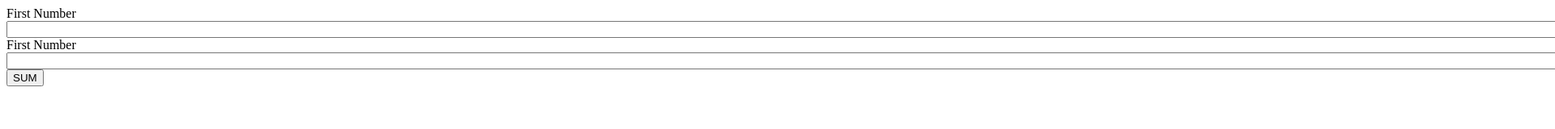
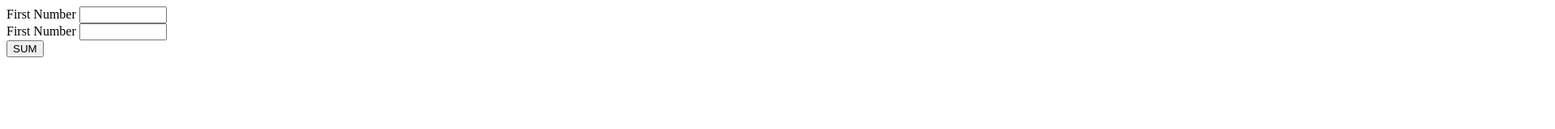
Before and after one commit to Gopinathide/j1, a plain HTML site: page index.html in a window 1280 px wide. Shown: the top 160 px of the page at 81% size, 1920 px wide, since content can reach past the window. Drawn offline with Linux system fonts and the light colour scheme.

Commit message:
Update index.html

```diff
--- a/index.html
+++ b/index.html
@@ -15,11 +15,11 @@
                 <form>
                     <div class="mb-3">
                         <label for="exampleInputEmail1" class="form-label">First Number</label>
-                        <input type="email" class="form-control" id="ones" aria-describedby="emailHelp" style="width: 10000px;">
+                        <input type="email" class="form-control" id="ones" aria-describedby="emailHelp" style="width: 100px;">
                         </div>
                         <div>
                         <label for="exampleInputEmail1" class="form-label">First Number</label>
-                        <input type="email" class="form-control" id="twos" aria-describedby="emailHelp" style="width: 10000px;">
+                        <input type="email" class="form-control" id="twos" aria-describedby="emailHelp" style="width: 100px;">
                       </div>
                 </form>
                 <button onclick="add()">SUM</button>
```
